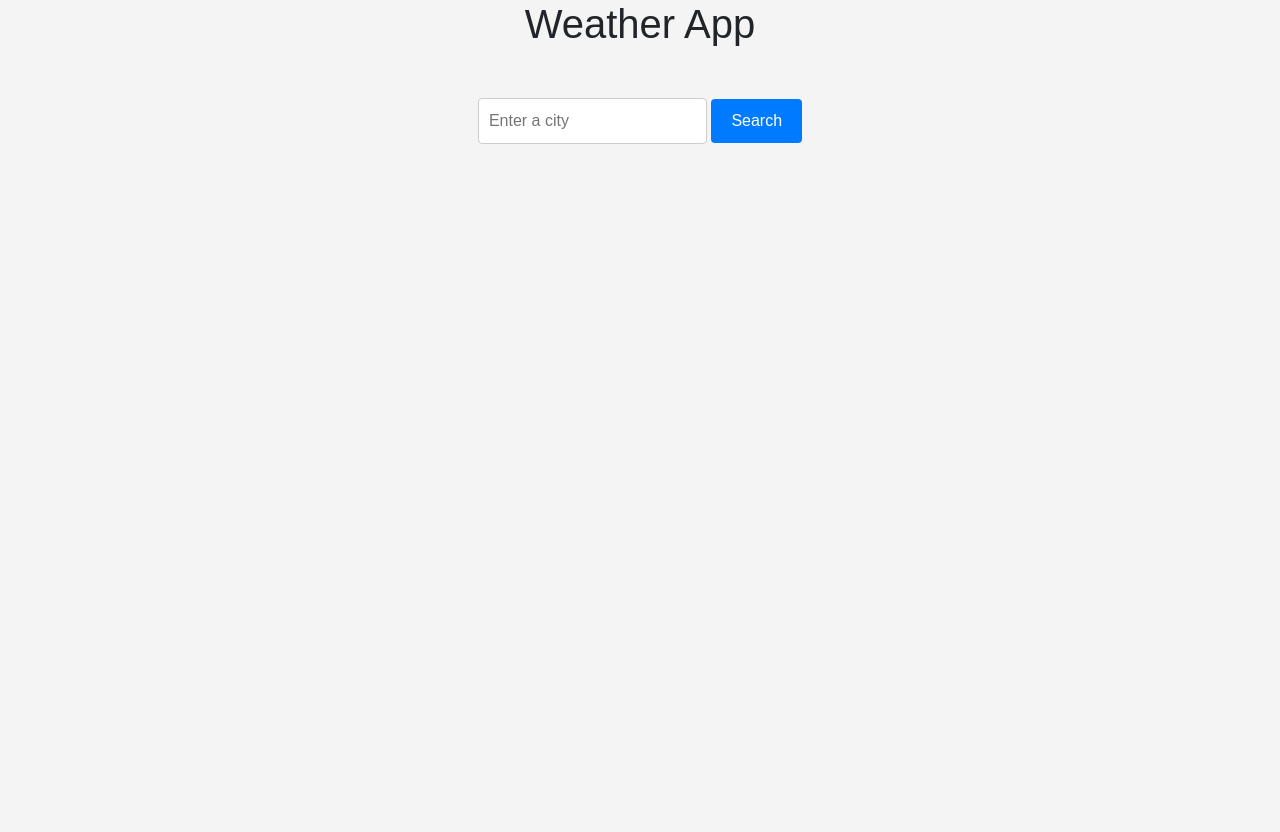
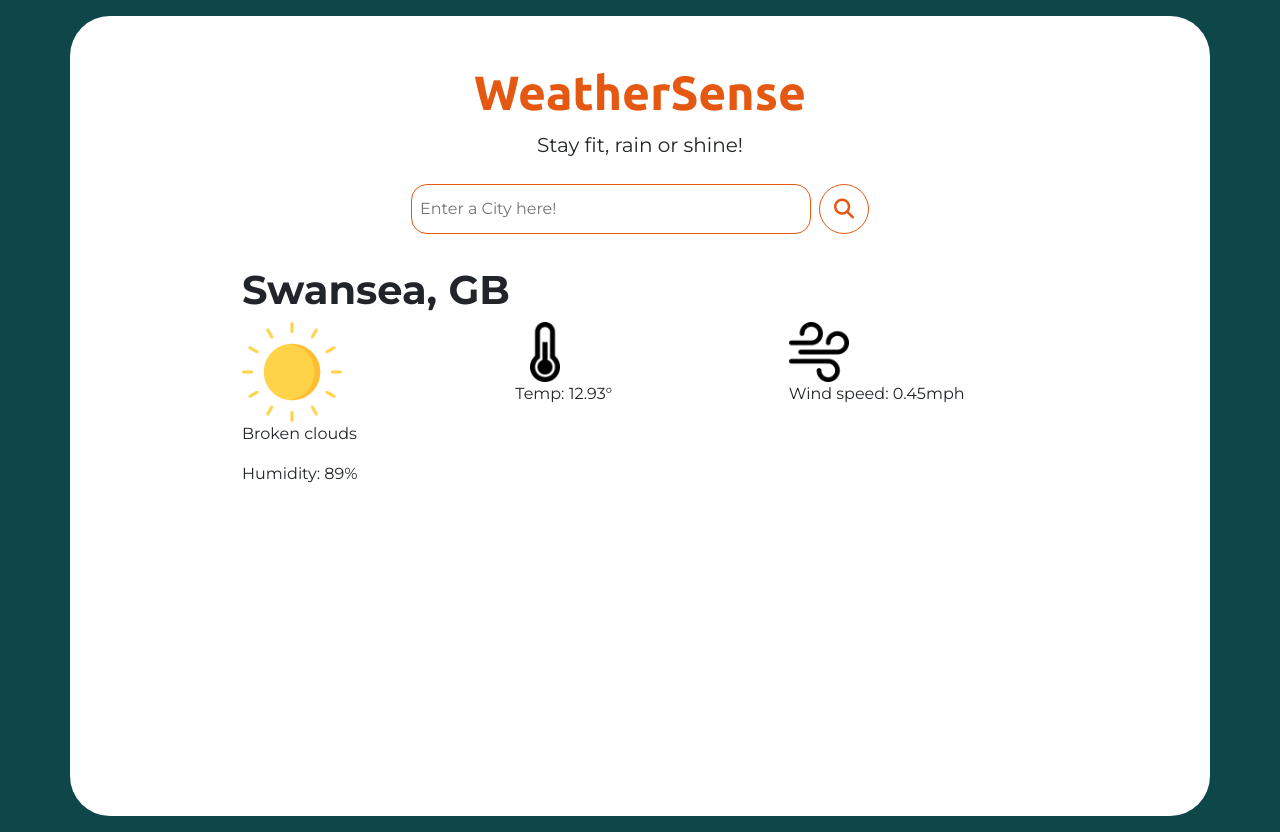
Before and after one commit to doctypeKieran/ci-hackathon-practice-weather-app, a plain HTML site: page index.html in a window 1280 px wide. Before the commit the page ends 800 px from the top, so only its background shows below. Drawn offline with nearby package versions, Linux system fonts and the light colour scheme; no server answers.

Commit message:
Add structure and styles for app, input and current day

```diff
--- a/assets/css/style.css
+++ b/assets/css/style.css
@@ -1,33 +1,86 @@
-body {
-    font-family: Arial, sans-serif;
-    background-color: #f4f4f4;
-    text-align: center;
+/* Google Fonts imports */
+@import url('https://fonts.googleapis.com/css2?family=Ubuntu:wght@400;700&display=swap');
+@import url('https://fonts.googleapis.com/css2?family=Montserrat:wght@300;400;600;700&display=swap');
+
+/* General styling */
+
+body,
+html,
+* {
+    font-family: "Montserrat", sans-serif;
 }
 
-.container {
-    margin-top: 50px;
+body {
+    background-color: #0E4749;
+    padding: 1rem 0;
 }
 
-#city {
-    padding: 10px;
-    border-radius: 4px;
-    border: 1px solid #ccc;
+/* Logo heading and motto */
+.logo-heading {
+    font-family: "Ubuntu", sans-serif;
+    font-size: 48px;
+    font-weight: bold;
+    color: #E55812;
+}
+
+.logo-motto {
+    font-size: 20px;
+}
+
+/* Container for the app */
+#app-container {
+    background-color: #fff;
+    min-height: 100vh;
+    border-radius: 40px;
+}
+
+/* Search bar and button */
+header {
+    display: flex;
+    align-items: center;
+    justify-content: center;
+    gap: .5rem;
+}
+
+#search-input {
+    padding: 8px;
+    width: 400px;
+    border: 1px solid #E55812;
+    border-radius: 16px;
+    height: 50px;
 }
 
 #search-btn {
-    padding: 10px 20px;
-    border: none;
-    border-radius: 4px;
-    background-color: #007BFF;
-    color: white;
-    cursor: pointer;
-    transition: all 0.3s ease;
-}
-#search-btn:hover {
-    background-color: #0099ff;
+    border: 1px solid #E55812;
+    background-color: #fff;
+    padding: 8px;
+    height: 50px;
+    width: 50px;
+    border-radius: 50%;
+    display: flex;
+    justify-content: center;
+    align-items: center;
 }
 
-#weather-info {
-    margin-top: 20px;
-    font-size: 24px;
+#search-btn i {
+    font-size: 20px;
+    color: #E55812;
 }
+
+/* Current day section */
+.current-day-section {
+    padding: 0 10rem;
+    margin-top: 2rem;
+}
+
+.day-heading {
+    font-weight: bold;
+    font-size: 40px;
+}
+
+.current-day-img {
+    width: 100px;
+}
+.current-day-img-small {
+    width: 60px;
+}
--- a/index.html
+++ b/index.html
@@ -9,18 +9,50 @@
         integrity="sha384-T3c6CoIi6uLrA9TneNEoa7RxnatzjcDSCmG1MXxSR1GAsXEV/Dwwykc2MPK8M2HN" crossorigin="anonymous">
     <!-- Personal styles -->
     <link rel="stylesheet" href="assets/css/style.css">
+    <!-- Font Awesome -->
+    <script src="https://kit.fontawesome.com/6b2825af5a.js" crossorigin="anonymous"></script>
     <title>Practice Weather App</title>
 </head>
 
 <body>
-    <h1>Weather App</h1>
-    <div class="container">
-        <input type="text" id="city" placeholder="Enter a city">
-        <button id="search-btn">Search</button>
-        <div id="weather-info">
+    <main class="container" id="app-container">
+        <h1 class="logo-heading text-center pt-5">
+            WeatherSense
+        </h1>
+        <p class="logo-motto text-center mb-4">
+            Stay fit, rain or shine!
+        </p>
 
-        </div>
-    </div>
+        <!-- Search input and button -->
+        <header>
+            <input id="search-input" type="text" placeholder="Enter a City here!">
+            <button class="btn" id="search-btn">
+                <i class="fa-solid fa-magnifying-glass"></i>
+            </button>
+        </header>
+
+        <!-- Forecast for current day -->
+        <section class="row current-day-section">
+            <div class="col-12">
+                <!-- City entered here -->
+                <h2 class="day-heading" id="city">Swansea, GB</h2>
+            </div>
+            <!-- Current day information goes here -->
+            <div id="current-day" class="col-12 col-md-6 col-lg-4">
+                <img class="current-day-img" src="./assets/images/sun.png" alt="">
+                <p>Broken clouds</p>
+                <p>Humidity: 89%</p>
+            </div>
+            <div id="todays-temp" class="col-12 col-md-6 col-lg-4">
+                <img class="current-day-img-small" src="./assets/images/thermometer.png" alt="">
+                <p>Temp: 12.93&deg;</p>
+            </div>
+            <div id="wind-speed" class="col-12 col-md-6 col-lg-4">
+                <img class="current-day-img-small" src="./assets/images/wind.png" alt="">
+                <p>Wind speed: 0.45mph</p>
+            </div>
+        </section>
+    </main>
 
     <script src="assets/js/script.js"></script>
 </body>
```
Also changed, not shown: assets/images/Umbrella.png (added), assets/images/cloudy.png (added), assets/images/cyclist.png (added), assets/images/raining.png (added), assets/images/running.png (added), assets/images/snow.png (added), assets/images/storm.png (added), assets/images/sun.png (added), assets/images/thermometer.png (added), assets/images/warning.png (added), assets/images/wind.png (added).
